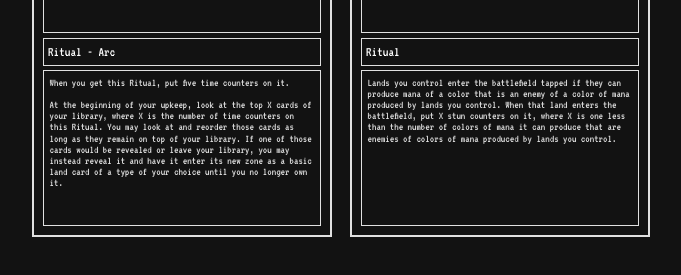
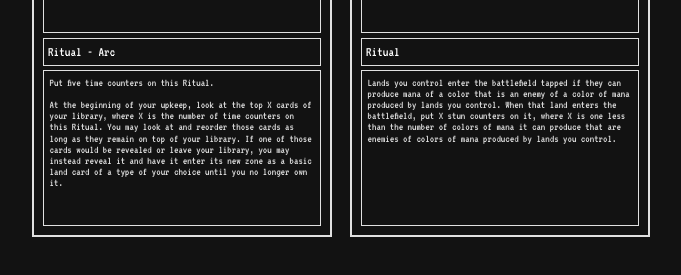
Before and after one commit to Code-Conjurer/ritual-mtg, a SvelteKit app: page /how-to-play in a window 1280 px wide. Shown: the part 1350-1625 px from the top of the page, without its empty margins (226-907 px from the left). Built offline with nearby package versions, Linux system fonts and the light colour scheme.

Commit message:
updated Pentagram Arc text to be more consistent

```diff
--- a/src/routes/how-to-play/+page.svelte
+++ b/src/routes/how-to-play/+page.svelte
@@ -44,7 +44,7 @@
 	<p> All players start with:</p>
 	<div class="card-container">
 		<Card title='Pentagram Arc' type='Ritual - Arc'
-		text="When you get this Ritual, put five time counters on it.
+		text="Put five time counters on this Ritual.
 
 		At the beginning of your upkeep, look at the top X cards of your library, where X is the number of time counters on this Ritual. You may look at and reorder those cards as long as they remain on top of your library. If one of those cards would be revealed or leave your library, you may instead reveal it and have it enter its new zone as a basic land card of a type of your choice until you no longer own it."
 		/>
```
